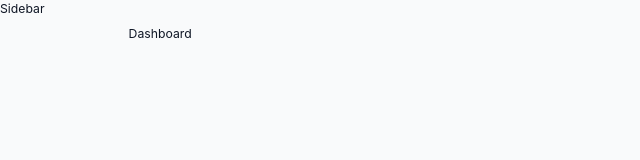
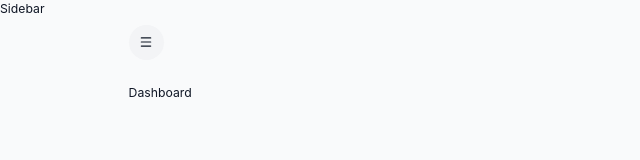
Before and after one commit to Blecaj1982/Inventory-Management, a Next.js app in the folder client/: page / in a window 1280 px wide. Shown: the top 160 px of the page, without its empty margins (0-640 px from the left). Built offline with nearby package versions, Linux system fonts and the light colour scheme.

Commit message:
navbar creation and left side menu button created

```diff
--- /dev/null
+++ b/client/src/app/(components)/Navbar/index.tsx
@@ -0,0 +1,19 @@
+"use client";
+import { Menu } from 'lucide-react'
+import React from 'react'
+
+const Navbar = () => {
+  return (
+    <div className="flex justify-between items-center w-full mb-7">
+        {/* LEFT SIDE */}
+        <div className="flex items-center gap-5">
+            <button className="px-3 py-3 bg-gray-100 rounded-full hover:bg-blue-100" onClick={() => {}}>
+                <Menu className="w-4 h-4" />
+            </button>
+        </div>
+
+    </div>
+  )
+}
+
+export default Navbar
--- a/client/src/app/dashboardWrapper.tsx
+++ b/client/src/app/dashboardWrapper.tsx
@@ -1,4 +1,5 @@
 import React from "react";
+import Navbar from "@/app/(components)/Navbar";
 
 const DashboardWrapper = ({ children } : {children: React.ReactNode}) => {
   return (
@@ -6,6 +7,7 @@ const DashboardWrapper = ({ children } : {children: React.ReactNode}) => {
       Sidebar
       <main className={'flex flex-col w-full h-full py-7 px-9 bg-gray-50 md:pl-24'}>
 
+        <Navbar />
         {children}
       </main>
     </div>
--- a/client/tailwind.config.ts
+++ /dev/null
@@ -1,75 +0,0 @@
-/*import type { Config } from "tailwindcss";
-import { createThemes } from "tw-colors";
-import colors from "tailwindcss/colors";
-
-const baseColors = [
-  "gray",
-  "red",
-  "yellow",
-  "green",
-  "blue",
-  "indigo",
-  "purple",
-  "pink",
-];
-
-const shadeMapping = {
-  "50": "900",
-  "100": "800",
-  "200": "700",
-  "300": "600",
-  "400": "500",
-  "500": "400",
-  "600": "300",
-  "700": "200",
-  "800": "100",
-  "900": "50",
-};
-
-const generateThemeObject = (colors: any, mapping: any, invert = false) => {
-  const theme: any = {};
-  baseColors.forEach((color) => {
-    theme[color] = {};
-    Object.entries(mapping).forEach(([key, value]: any) => {
-      const shadeKey = invert ? value : key;
-      theme[color][key] = colors[color][shadeKey];
-    });
-  });
-  return theme;
-};
-
-const lightTheme = generateThemeObject(colors, shadeMapping);
-const darkTheme = generateThemeObject(colors, shadeMapping, true);
-
-const themes = {
-  light: {
-    ...lightTheme,
-    white: "#ffffff",
-  },
-  dark: {
-    ...darkTheme,
-    white: colors.gray["950"],
-    black: colors.gray["50"],
-  },
-};
-
-const config: Config = {
-  darkMode: "class",
-  content: [
-    "./src/pages/**/*.{js,ts,jsx,tsx,mdx}",
-    "./src/components/**/*.{js,ts,jsx,tsx,mdx}",
-    "./src/app/**/*.{js,ts,jsx,tsx,mdx}",
-  ],
-  theme: {
-    extend: {
-      backgroundImage: {
-        "gradient-radial": "radial-gradient(var(--tw-gradient-stops))",
-        "gradient-conic":
-          "conic-gradient(from 180deg at 50% 50%, var(--tw-gradient-stops))",
-      },
-    },
-  },
-  plugins: [createThemes(themes)],
-};
-
-export default config; */
```
